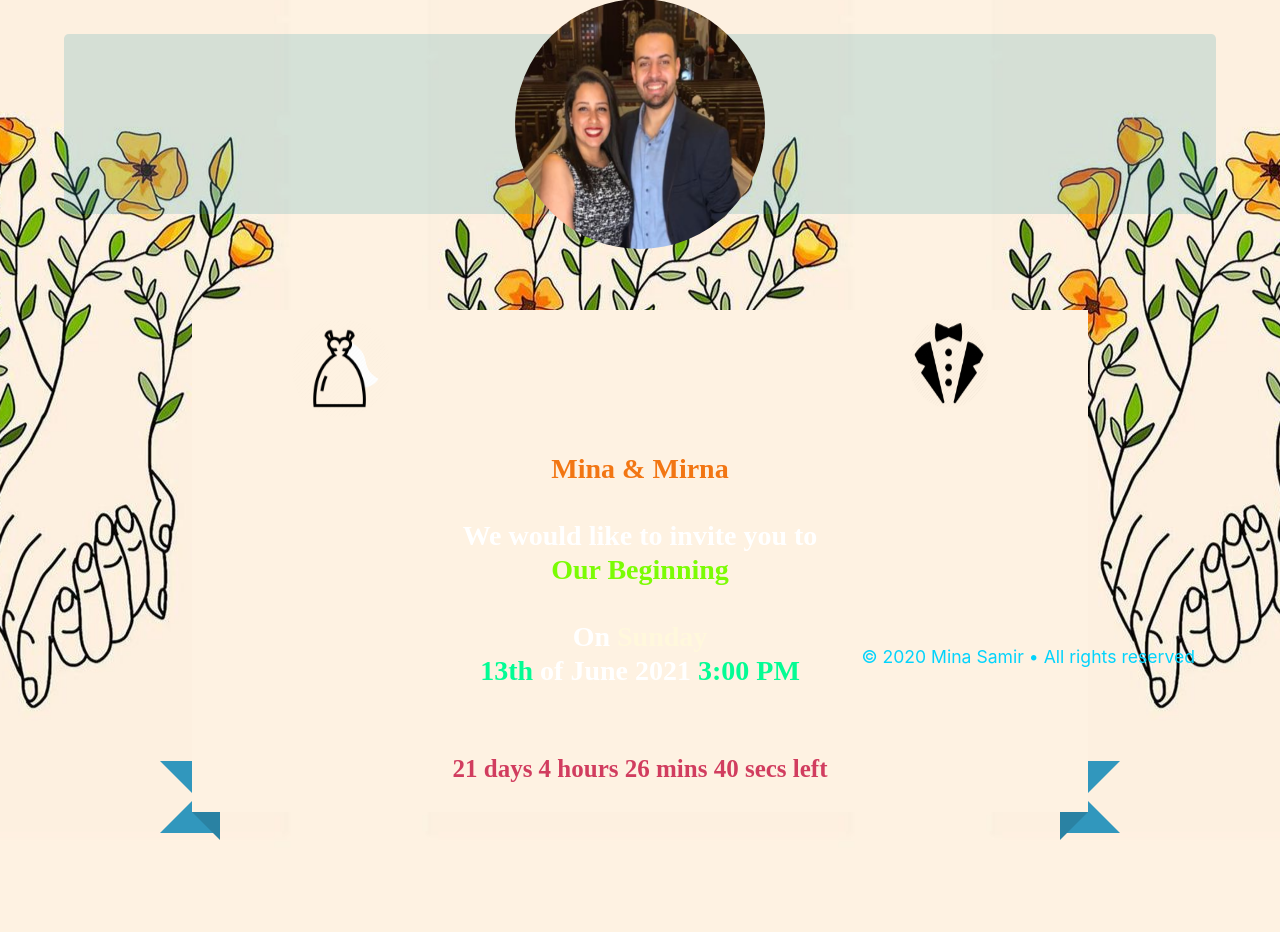
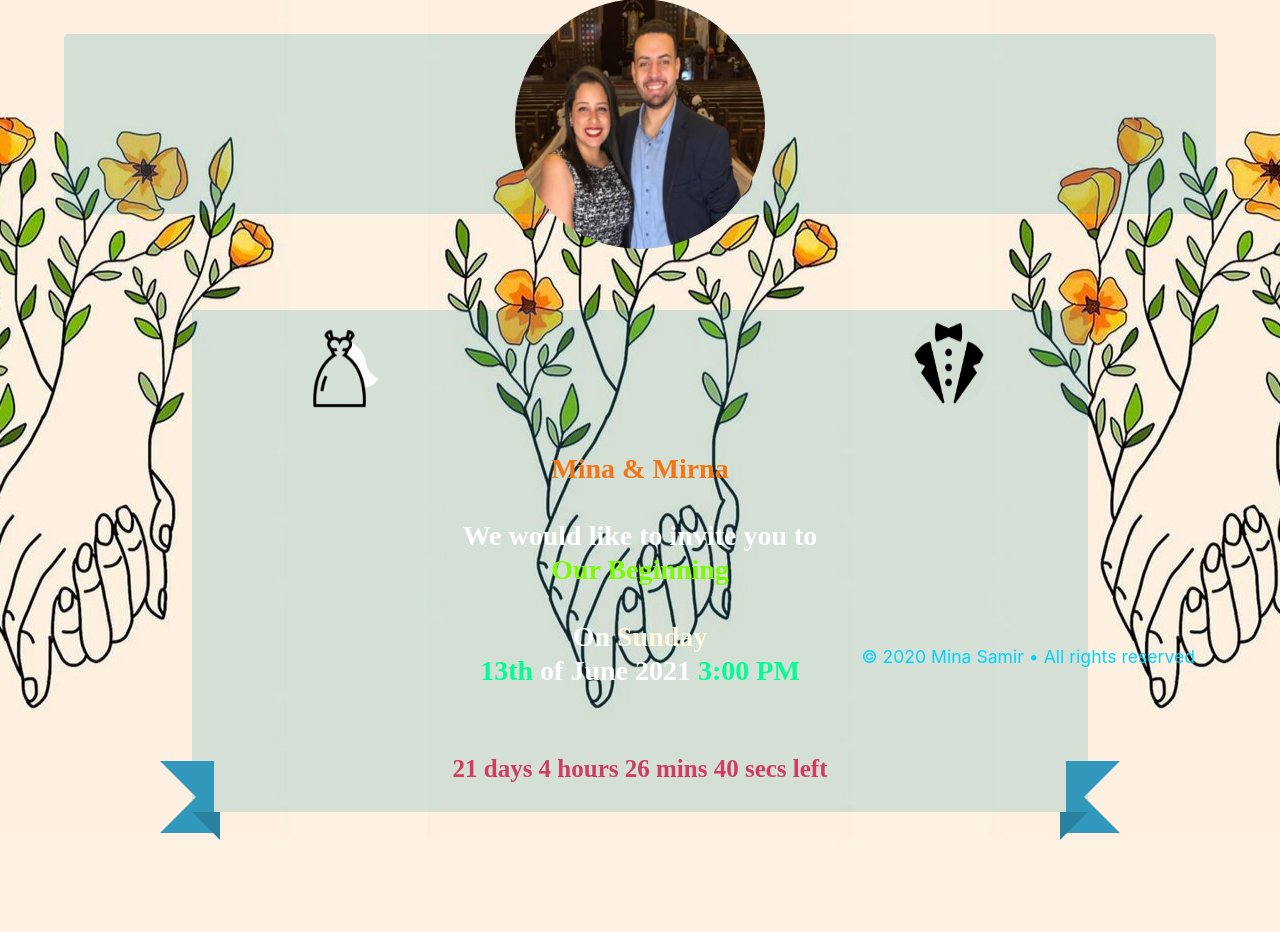
Before and after one commit to MinaSamirSamaan1/Wed, a PHP site: page /index.php in a window 1280 px wide. Shown: the part 124-1056 px from the top of the page. Run offline with PHP 8.4, Linux system fonts and the light colour scheme; some web fonts are replaced.

Commit message:
Update ribbon.css

```diff
--- a/ribbon.css
+++ b/ribbon.css
@@ -5,7 +5,7 @@
  width: 70%;
 
  position: relative;
- background: #FEF2E2;
+ background: rgba(50, 153, 168, 0.2);
 
  color: #fff;
  text-align: center;
```
